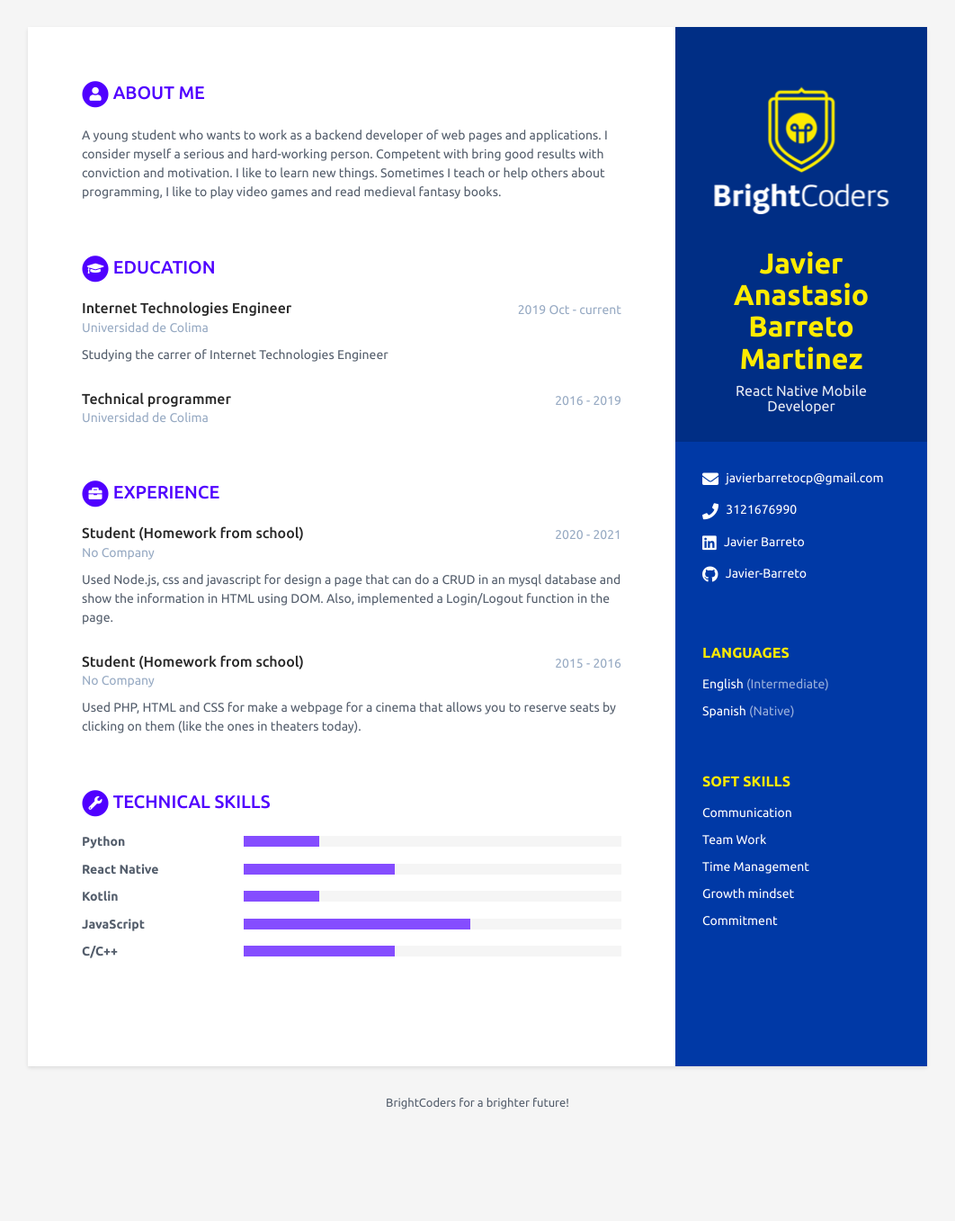
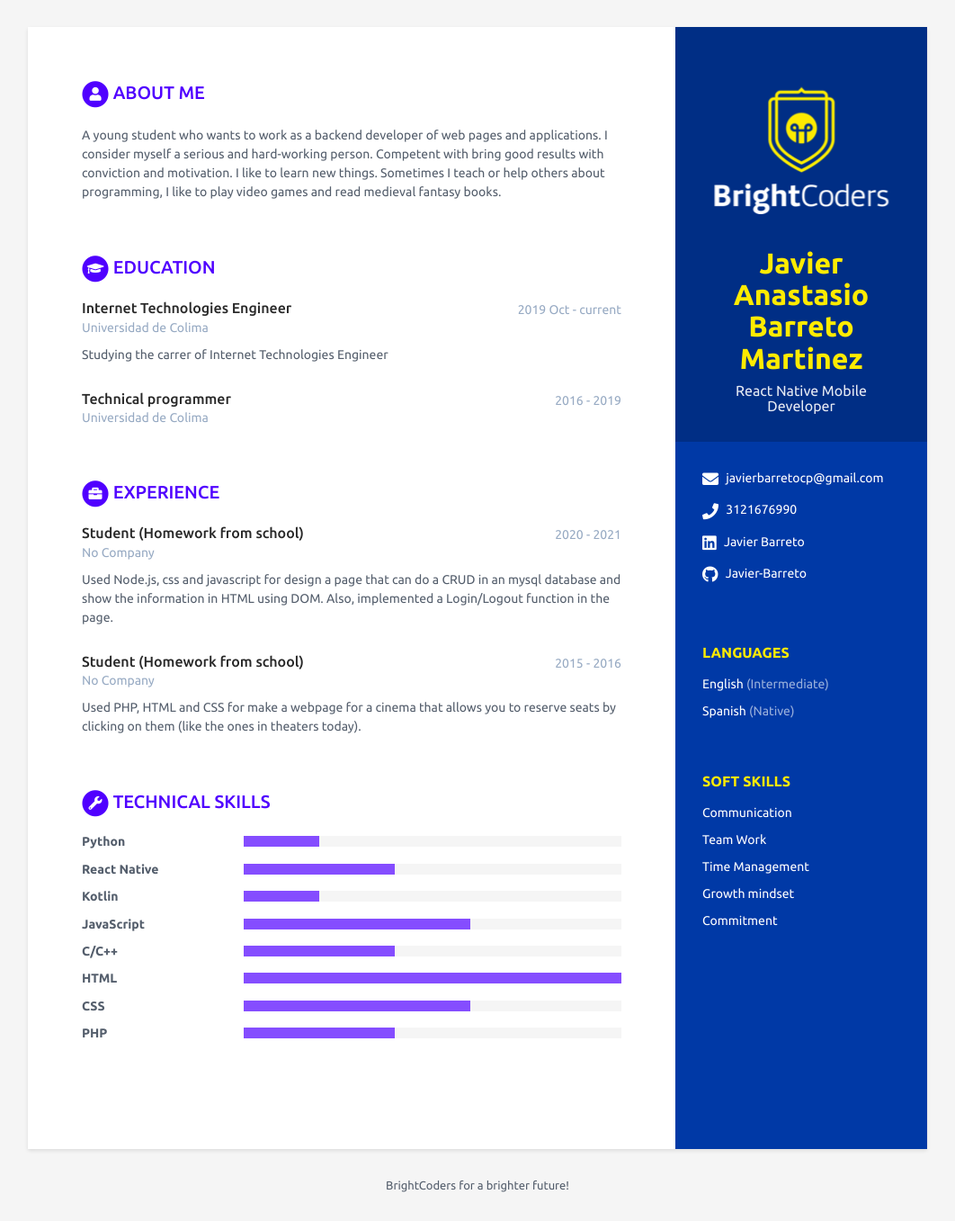
Before and after one commit to BC-MAY-21-RN/scorecard-Javier-Barreto, a Jekyll site: the page built from index.html, in a window 1280 px wide. Shown: the whole page at 90% size, without its empty margins (109-1171 px from the left). Built offline with Jekyll 4.4.1, drawn with Linux system fonts in a browser that asks for light colours; before the commit the page ends 1266 px from its top, so only the background shows below that.

Commit message:
New Info

```diff
--- a/_data/data.yml
+++ b/_data/data.yml
@@ -109,6 +109,15 @@ skills:
     - name: C/C++
       level: 40%
 
+    - name: HTML
+      level: 100%
+
+    - name: CSS
+      level: 60%
+
+    - name: PHP
+      level: 40%
+
 # NO MODIFICAR
 footer: >
   BrightCoders for a brighter future!
```
